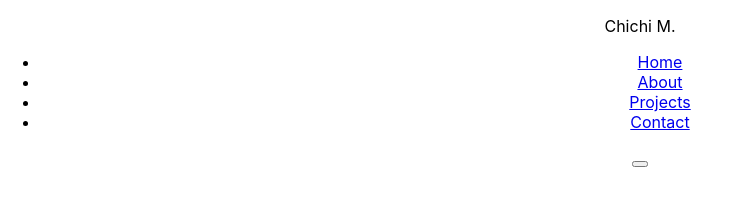
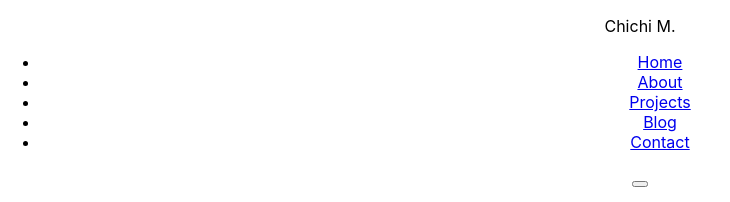
Before and after one commit to chichi5454/portfolio-project, a React (Create React App) app: page / in a window 1280 px wide. Shown: the top 202 px of the page, without its empty margins (0-730 px from the left). Built offline with nearby package versions, Linux system fonts and the light colour scheme.

Commit message:
added page links

```diff
--- a/src/Navbar.js
+++ b/src/Navbar.js
@@ -33,6 +33,10 @@ const Navbar = () => {
           </li>
           <li className="nav-link">
             {" "}
+            <a href="/">Blog</a>
+          </li>
+          <li className="nav-link">
+            {" "}
             <a href="/">Contact</a>
           </li>
         </ul>
```
